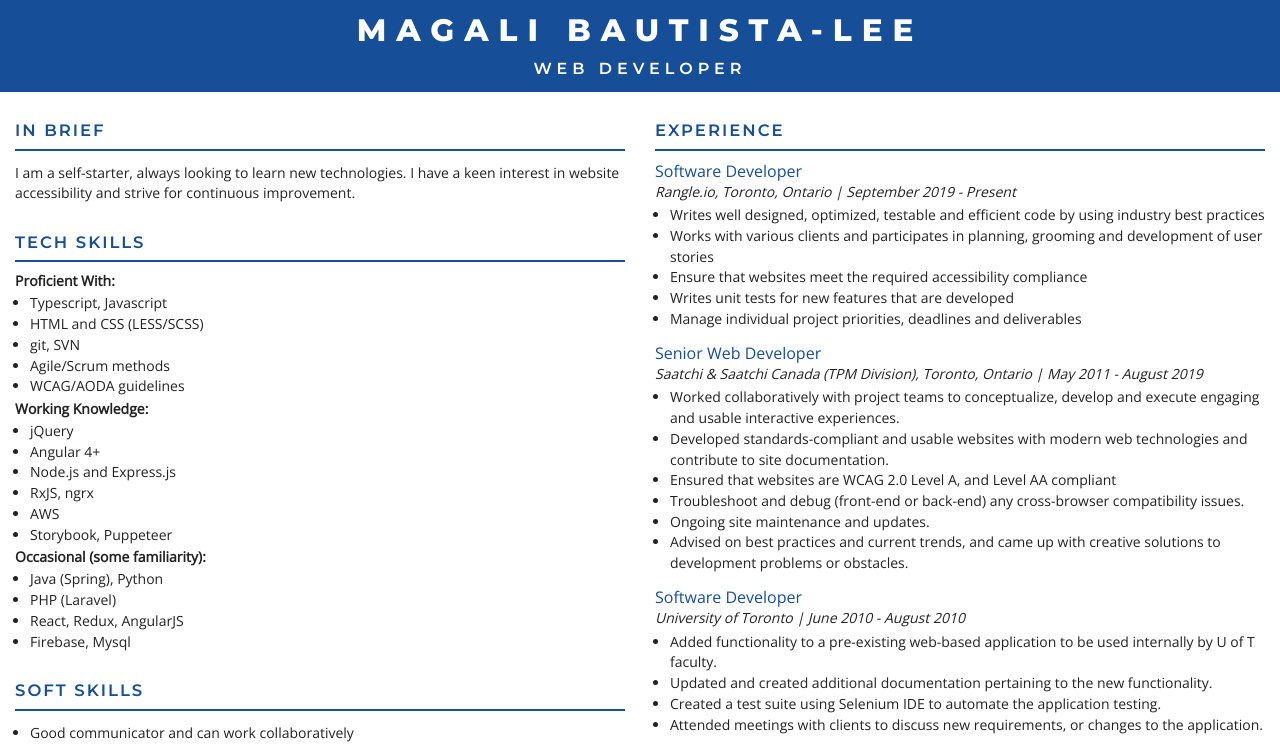
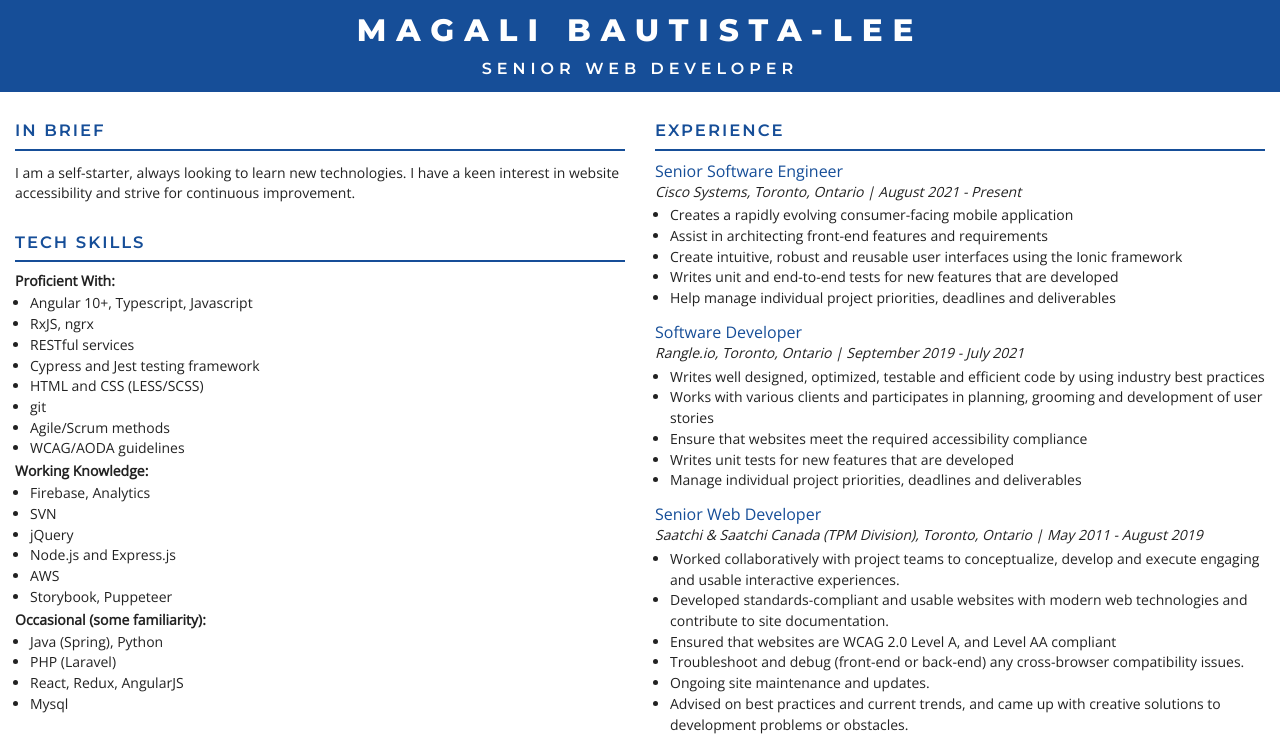
Before and after one commit to magz99/personal-website, a React (Create React App) app: page / in a window 1280 px wide. Shown: the top 744 px of the page. Built offline with nearby package versions, Linux system fonts and the light colour scheme.

Commit message:
Resume updates 2024

```diff
--- a/src/components/InfoSidebar.jsx
+++ b/src/components/InfoSidebar.jsx
@@ -39,18 +39,21 @@ const InfoSidebar = ({ displayFull }) => (
           <SectionTitle>Tech Skills</SectionTitle>
           <Subtitle>Proficient With:</Subtitle>
           <InfoList>
-            <li>Typescript, Javascript</li>
+            <li>Angular 10+, Typescript, Javascript</li>
+            <li>RxJS, ngrx</li>
+            <li>RESTful services</li>
+            <li>Cypress and Jest testing framework</li>
             <li>HTML and CSS (LESS/SCSS)</li>
-            <li>git, SVN</li>
+            <li>git</li>
             <li>Agile/Scrum methods</li>
             <li>WCAG/AODA guidelines</li>
           </InfoList>
           <Subtitle>Working Knowledge:</Subtitle>
           <InfoList>
+            <li>Firebase, Analytics</li>
+            <li>SVN</li>
             <li>jQuery</li>
-            <li>Angular 4+</li>
             <li>Node.js and Express.js</li>
-            <li>RxJS, ngrx</li>
             <li>AWS</li>
             <li>Storybook, Puppeteer</li>
           </InfoList>
@@ -59,7 +62,7 @@ const InfoSidebar = ({ displayFull }) => (
             <li>Java (Spring), Python</li>
             <li>PHP (Laravel)</li>
             <li>React, Redux, AngularJS</li>
-            <li>Firebase, Mysql</li>
+            <li>Mysql</li>
           </InfoList>
         </div>
         <div>
--- a/src/components/ResumeContent.jsx
+++ b/src/components/ResumeContent.jsx
@@ -36,9 +36,28 @@ const ResumeContent = () => (
     <div>
       <SectionTitle>Experience</SectionTitle>
       <JobSection>
+        <Subtitle>Senior Software Engineer</Subtitle>
+        <Description>
+          Cisco Systems, Toronto, Ontario&nbsp;|&nbsp;August 2021 - Present
+        </Description>
+        <JobList>
+          <li>
+            Creates a rapidly evolving consumer-facing mobile application
+          </li>
+          <li>
+            Assist in architecting front-end features and requirements
+          </li>
+          <li>Create intuitive, robust and reusable user interfaces using the Ionic framework</li>
+          <li>
+            Writes unit and end-to-end tests for new features that are developed
+          </li>
+          <li>Help manage individual project priorities, deadlines and deliverables</li>
+        </JobList>
+      </JobSection>
+      <JobSection>
         <Subtitle>Software Developer</Subtitle>
         <Description>
-          Rangle.io, Toronto, Ontario&nbsp;|&nbsp;September 2019 - Present
+          Rangle.io, Toronto, Ontario&nbsp;|&nbsp;September 2019 - July 2021
         </Description>
         <JobList>
           <li>
--- a/src/components/ResumeHeader.jsx
+++ b/src/components/ResumeHeader.jsx
@@ -26,7 +26,7 @@ const Header = styled.header`
 `;
 
 const myName = () => 'Magali Bautista-Lee';
-const myPosition = () => 'Web Developer';
+const myPosition = () => 'Senior Web Developer';
 
 const ResumeHeader = () => (
   <Header className="resume-header">
```
Also changed, not shown: 1 other file (tests, documents, lock files or other folders).
